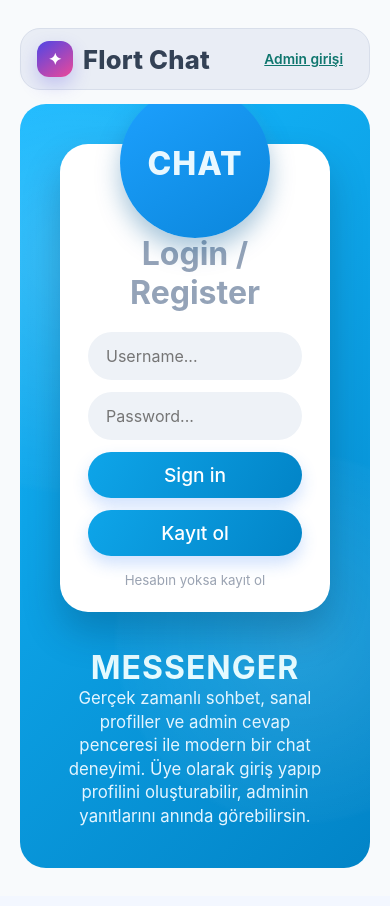
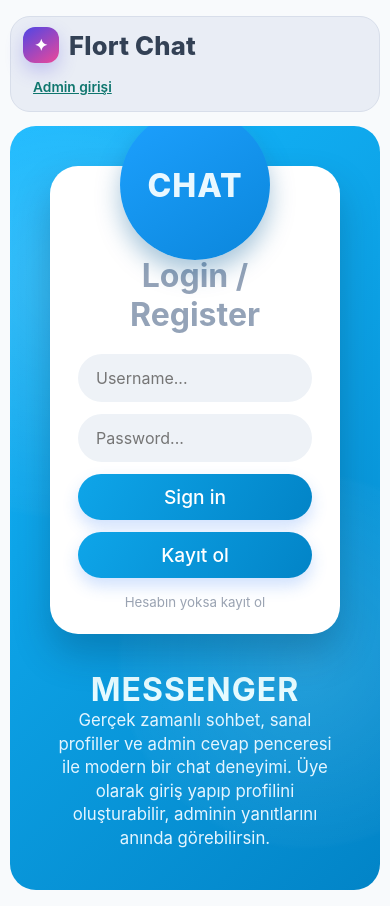
Before and after one commit to muhammetyakac-cell/Flort, a React (Vite) app: page / in a window 390 px wide. Built offline with nearby package versions, Linux system fonts and the light colour scheme.

Commit message:
style: clamp discover hobbies and improve mobile-friendly layout

```diff
--- a/src/App.jsx
+++ b/src/App.jsx
@@ -1438,7 +1438,7 @@ export default function App() {
                 {profile.photo_url ? <img src={profile.photo_url} alt={profile.name} className="discover-photo" /> : <div className="discover-photo-fallback">{profile.name?.slice(0, 1)}</div>}
                 <h3>{profile.name}, {profile.age}</h3>
                 <p>{profile.city || 'Türkiye'} • {profile.gender || '-'}</p>
-                <small>{profile.hobbies || 'Hobi bilgisi yok.'}</small>
+                <small className="discover-hobbies">{profile.hobbies || 'Hobi bilgisi yok.'}</small>
                 <div className="discover-actions">
                   <button type="button" onClick={() => { setHeartedProfiles((s) => ({ ...s, [profile.id]: !s[profile.id] })); sendReaction(profile.id, 'heart'); }}>{heartedProfiles[profile.id] ? '💘 Kalp Atıldı' : '💘 Kalp At'}</button>
                   <button type="button" onClick={() => { setWavedProfiles((s) => ({ ...s, [profile.id]: !s[profile.id] })); sendReaction(profile.id, 'wave'); }}>{wavedProfiles[profile.id] ? '👋 El Sallandı' : '👋 El Salla'}</button>
--- a/src/styles.css
+++ b/src/styles.css
@@ -1006,6 +1006,14 @@ textarea {
   overflow: hidden;
 }
 
+.discover-hobbies {
+  display: -webkit-box;
+  -webkit-line-clamp: 2;
+  -webkit-box-orient: vertical;
+  overflow: hidden;
+  min-height: 2.8em;
+}
+
 .discover-topline {
   display: flex;
   align-items: center;
@@ -1165,6 +1173,54 @@ textarea {
   gap: 10px;
 }
 
+@media (max-width: 768px) {
+  .layout {
+    padding: 16px 10px;
+  }
+
+  .topbar {
+    flex-wrap: wrap;
+    gap: 10px;
+    padding: 10px 12px;
+  }
+
+  .topbar-actions {
+    width: 100%;
+    justify-content: space-between;
+    flex-wrap: wrap;
+  }
+
+  .admin-nav-pills {
+    width: 100%;
+    overflow-x: auto;
+    padding-bottom: 4px;
+  }
+
+  .discover-grid {
+    grid-template-columns: 1fr;
+  }
+
+  .discover-actions {
+    grid-template-columns: 1fr 1fr;
+  }
+
+  .discover-actions .cta-message {
+    grid-column: 1 / -1;
+  }
+
+  .user-nav-strip {
+    flex-wrap: wrap;
+  }
+
+  .row {
+    flex-direction: column;
+  }
+
+  .chat-box {
+    height: 56vh;
+  }
+}
+
 .toggle-row {
   display: flex;
   align-items: center;
```
